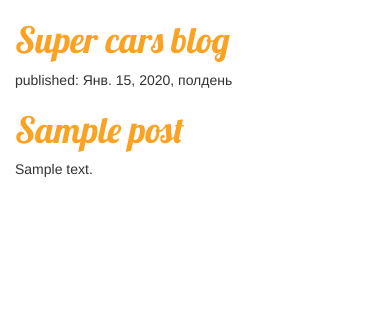
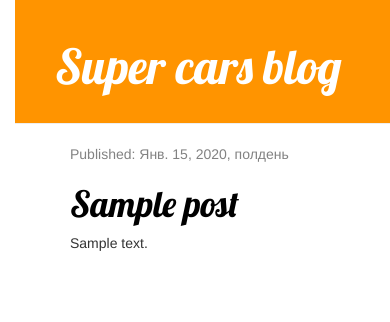
Before and after one commit to bombus29/my-blog, a Django app: page / in a window 390 px wide. Shown: the top 322 px of the page. Run offline with Django 3.2, Linux system fonts and the light colour scheme; tables that the repository leaves empty hold one stand-in row (values such as "Sample post"); some libraries are stand-ins or nearby versions.

Commit message:
new css style

```diff
--- a/blog/static/css/blog.css
+++ b/blog/static/css/blog.css
@@ -6,3 +6,49 @@ h1 a {
 body {
     padding-left: 15px;
 }
+.page-header {
+    background-color: #ff9400;
+    margin-top: 0;
+    padding: 20px 20px 20px 40px;
+}
+
+.page-header h1, .page-header h1 a, .page-header h1 a:visited, .page-header h1 a:active {
+    color: #ffffff;
+    font-size: 36pt;
+    text-decoration: none;
+}
+
+.content {
+    margin-left: 40px;
+}
+
+h1, h2, h3, h4 {
+    font-family: 'Lobster', cursive;
+}
+
+.date {
+    color: #828282;
+}
+
+.save {
+    float: right;
+}
+
+.post-form textarea, .post-form input {
+    width: 100%;
+}
+
+.top-menu, .top-menu:hover, .top-menu:visited {
+    color: #ffffff;
+    float: right;
+    font-size: 26pt;
+    margin-right: 20px;
+}
+
+.post {
+    margin-bottom: 70px;
+}
+
+.post h1 a, .post h1 a:visited {
+    color: #000000;
+}}
--- a/blog/templates/blog/post_list.html
+++ b/blog/templates/blog/post_list.html
@@ -8,18 +8,25 @@
     <link rel="stylesheet" href="{% static 'css/blog.css' %}">
 </head>
 <body>
-<div>
+<div class='page-header'>
     <h1><a href="/">Super cars blog</a></h1>
 
 </div>
-
+<div class="content container">
+    <div class="row">
+        <div class="col-md-8">
 {% for post in posts %}
 
-    <div>
-        <p>published: {{ post.published_date }}</p>
+    <div class='post'>
+        <div class='date'>
+		<p>Published: {{ post.published_date }}</p>
+	</div>
         <h1><a href="">{{ post.title }}</a></h1>
         <p>{{ post.text|linebreaksbr }}</p>
     </div>
 {% endfor %}
+</div>
+    </div>
+</div>
 </body>
 </html>
```
